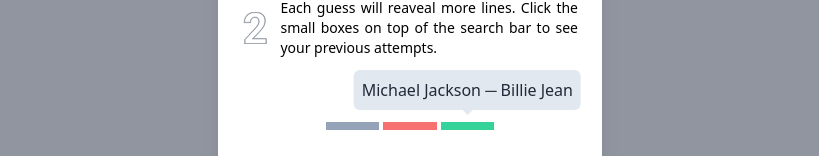
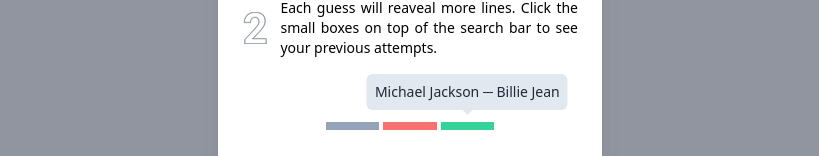
Before and after one commit to rodas-j/lyricle, a React (Create React App) app: page / in a window 1280 px wide. Shown: the part 324-480 px from the top of the page, without its empty margins (230-1049 px from the left). Built offline with nearby package versions, Linux system fonts and the light colour scheme.

Commit message:
Minor style change

```diff
--- a/src/components/progressbar/ProgressBar.tsx
+++ b/src/components/progressbar/ProgressBar.tsx
@@ -30,7 +30,7 @@
   if (!guess) return <></>
 
   return (
-    <div className="tooltip absolute right-[50%] translate-x-1/2 w-max mb-3 bottom-full p-2 rounded-md invisible group-hover:visible bg-slate-200 text-gray-800 dark:bg-gray-600 dark:text-gray-100">
+    <div className="tooltip absolute right-[50%] translate-x-1/2 w-max mb-3 bottom-full p-2 rounded-md invisible group-hover:visible text-sm md:text-md bg-slate-200 text-gray-800 dark:bg-gray-600 dark:text-gray-100">
       {guess}
     </div>
   )
```
